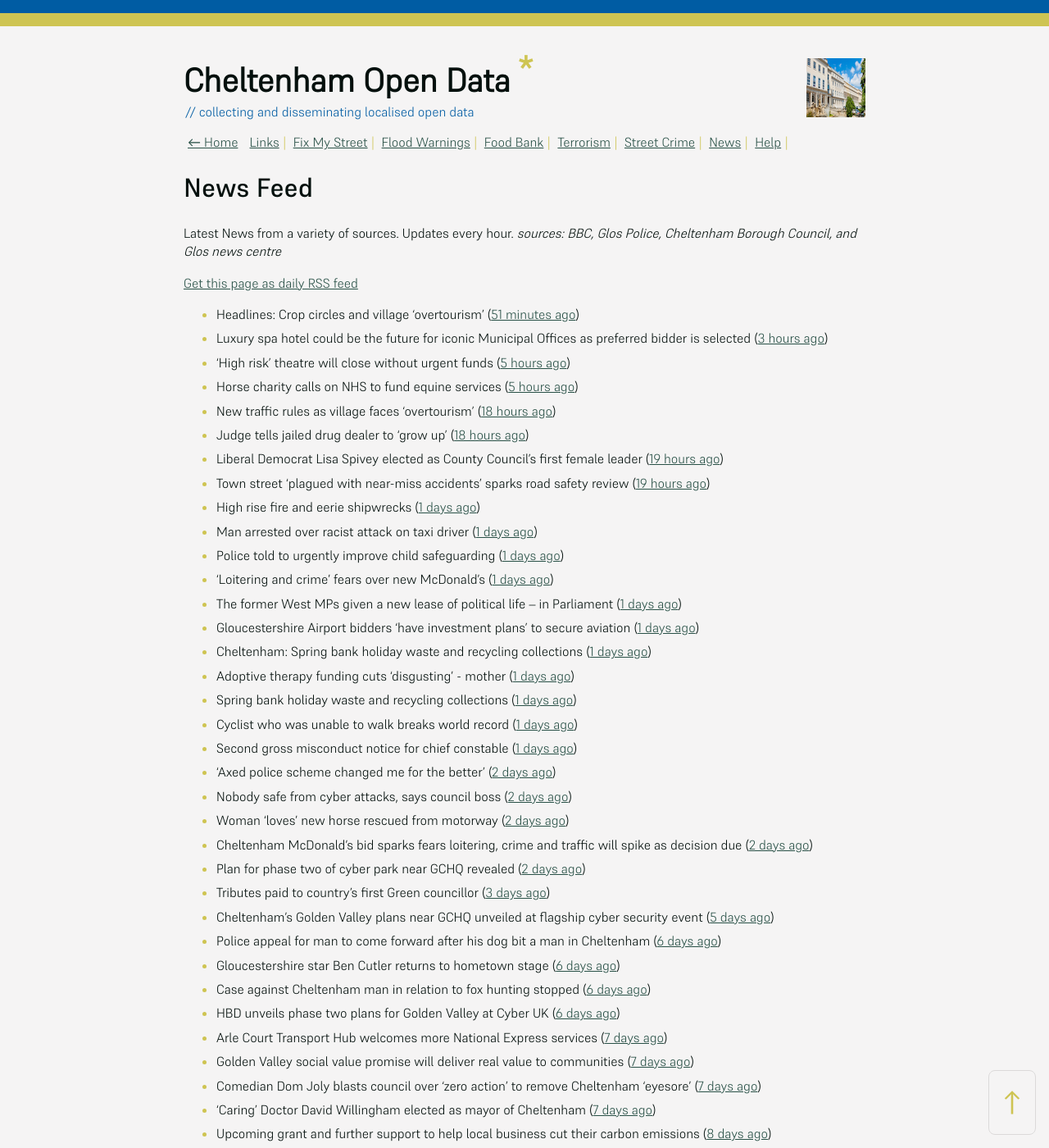
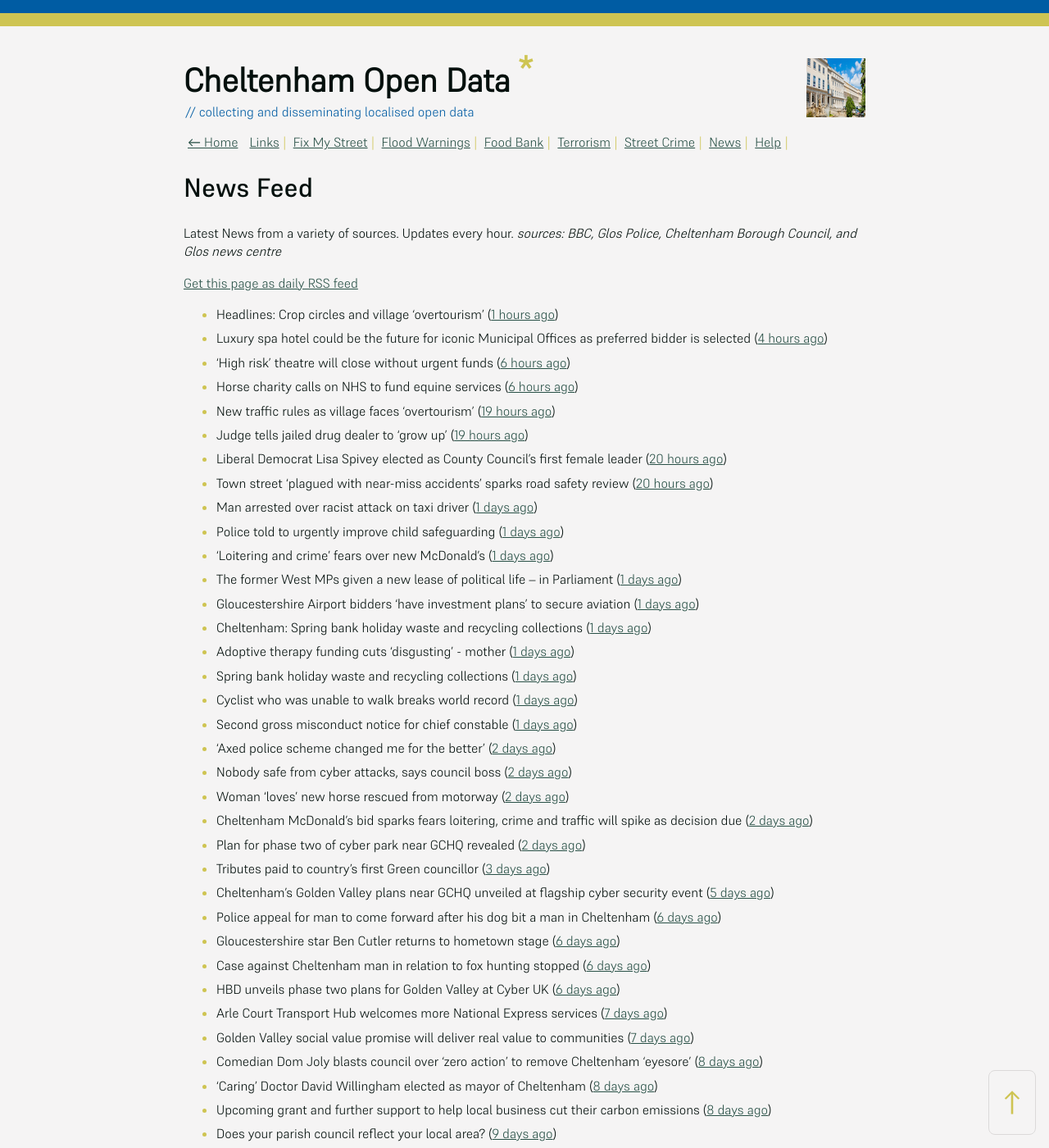
Before and after one commit to mat-0/cheltenham-open-data, a Jekyll site: the page built from _pages/news.md, in a window 1280 px wide and 1400 px high. Shown: the whole window at 82% size. Built offline with Jekyll 4.4.1, drawn with Linux system fonts in a browser that asks for light colours.

Commit message:
Updated 2025-05-22 11:57:50

```diff
--- a/_pages/news.md
+++ b/_pages/news.md
@@ -12,15 +12,14 @@ _sources: BBC, Glos Police, Cheltenham Borough Council, and Glos news centre_
 [Get this page as daily RSS feed](/daily.rss)
 
 <!-- news_marker starts -->
-- Headlines: Crop circles and village 'overtourism' ([51 minutes ago](https://www.bbc.com/news/articles/ckgrj59nqg5o))
-- Luxury spa hotel could be the future for iconic Municipal Offices as preferred bidder is selected ([3 hours ago](https://www.cheltenham.gov.uk/news/article/3014/luxury_spa_hotel_could_be_the_future_for_iconic_municipal_offices_as_preferred_bidder_is_selected))
-- 'High risk' theatre will close without urgent funds ([5 hours ago](https://www.bbc.com/news/articles/cvgqqypywe1o))
-- Horse charity calls on NHS to fund equine services ([5 hours ago](https://www.bbc.com/news/articles/cy8d927xllzo))
-- New traffic rules as village faces 'overtourism' ([18 hours ago](https://www.bbc.com/news/articles/cvg99j1y39ro))
-- Judge tells jailed drug dealer to 'grow up' ([18 hours ago](https://www.bbc.com/news/articles/cp3qqky8gnwo))
-- Liberal Democrat Lisa Spivey elected as County Council’s first female leader ([19 hours ago](https://gloucesternewscentre.co.uk/liberal-democrat-lisa-spivey-elected-as-county-councils-first-female-leader/))
-- Town street ‘plagued with near-miss accidents’ sparks road safety review ([19 hours ago](https://gloucesternewscentre.co.uk/town-street-plagued-with-near-miss-accidents-sparks-road-safety-review/))
-- High rise fire and eerie shipwrecks ([1 days ago](https://www.bbc.com/news/articles/cre99p0g8vxo))
+- Headlines: Crop circles and village 'overtourism' ([1 hours ago](https://www.bbc.com/news/articles/ckgrj59nqg5o))
+- Luxury spa hotel could be the future for iconic Municipal Offices as preferred bidder is selected ([4 hours ago](https://www.cheltenham.gov.uk/news/article/3014/luxury_spa_hotel_could_be_the_future_for_iconic_municipal_offices_as_preferred_bidder_is_selected))
+- 'High risk' theatre will close without urgent funds ([6 hours ago](https://www.bbc.com/news/articles/cvgqqypywe1o))
+- Horse charity calls on NHS to fund equine services ([6 hours ago](https://www.bbc.com/news/articles/cy8d927xllzo))
+- New traffic rules as village faces 'overtourism' ([19 hours ago](https://www.bbc.com/news/articles/cvg99j1y39ro))
+- Judge tells jailed drug dealer to 'grow up' ([19 hours ago](https://www.bbc.com/news/articles/cp3qqky8gnwo))
+- Liberal Democrat Lisa Spivey elected as County Council’s first female leader ([20 hours ago](https://gloucesternewscentre.co.uk/liberal-democrat-lisa-spivey-elected-as-county-councils-first-female-leader/))
+- Town street ‘plagued with near-miss accidents’ sparks road safety review ([20 hours ago](https://gloucesternewscentre.co.uk/town-street-plagued-with-near-miss-accidents-sparks-road-safety-review/))
 - Man arrested over racist attack on taxi driver ([1 days ago](https://www.bbc.com/news/articles/c87jjwnqxz2o))
 - Police told to urgently improve child safeguarding ([1 days ago](https://www.bbc.com/news/articles/clyggrx8njeo))
 - ‘Loitering and crime’ fears over new McDonald’s ([1 days ago](https://www.bbc.com/news/articles/ckg4xerxx67o))
@@ -44,10 +43,10 @@ _sources: BBC, Glos Police, Cheltenham Borough Council, and Glos news centre_
 - HBD unveils phase two plans for Golden Valley at Cyber UK ([6 days ago](https://www.cheltenham.gov.uk/news/article/3012/hbd_unveils_phase_two_plans_for_golden_valley_at_cyber_uk))
 - Arle Court Transport Hub welcomes more National Express services ([7 days ago](https://gloucesternewscentre.co.uk/arle-court-transport-hub-welcomes-more-national-express-services/))
 - Golden Valley social value promise will deliver real value to communities ([7 days ago](https://www.cheltenham.gov.uk/news/article/3011/golden_valley_social_value_promise_will_deliver_real_value_to_communities))
-- Comedian Dom Joly blasts council over ‘zero action’ to remove Cheltenham ‘eyesore’ ([7 days ago](https://gloucesternewscentre.co.uk/comedian-dom-joly-blasts-council-over-zero-action-to-remove-cheltenham-eyesore/))
-- ‘Caring’ Doctor David Willingham elected as mayor of Cheltenham ([7 days ago](https://gloucesternewscentre.co.uk/caring-doctor-david-willingham-elected-as-mayor-of-cheltenham/))
+- Comedian Dom Joly blasts council over ‘zero action’ to remove Cheltenham ‘eyesore’ ([8 days ago](https://gloucesternewscentre.co.uk/comedian-dom-joly-blasts-council-over-zero-action-to-remove-cheltenham-eyesore/))
+- ‘Caring’ Doctor David Willingham elected as mayor of Cheltenham ([8 days ago](https://gloucesternewscentre.co.uk/caring-doctor-david-willingham-elected-as-mayor-of-cheltenham/))
 - Upcoming grant and further support to help local business cut their carbon emissions ([8 days ago](https://www.cheltenham.gov.uk/news/article/3010/upcoming_grant_and_further_support_to_help_local_business_cut_their_carbon_emissions))
-- Does your parish council reflect your local area? ([8 days ago](https://www.cheltenham.gov.uk/news/article/3009/does_your_parish_council_reflect_your_local_area))
+- Does your parish council reflect your local area? ([9 days ago](https://www.cheltenham.gov.uk/news/article/3009/does_your_parish_council_reflect_your_local_area))
 - Cheltenham Mayor’s inauguration and medal of honour ([9 days ago](https://www.cheltenham.gov.uk/news/article/3008/cheltenham_mayors_inauguration_and_medal_of_honour))
 - Tributes paid to ‘very decent and honest’ former Dowty worker and Cheltenham councillor ([9 days ago](https://gloucesternewscentre.co.uk/tributes-paid-to-very-decent-and-honest-former-dowty-worker-and-cheltenham-councillor/))
 - Shire Hall on course for by minority Lib Dem ([9 days ago](https://gloucesternewscentre.co.uk/shire-hall-on-course-for-by-minority-lib-dem/))
```
Also changed, not shown: _data/flood.json (+5 -27 lines), _pages/fix-my-street.md (+4 -4 lines), index.md (+5 -5 lines).
